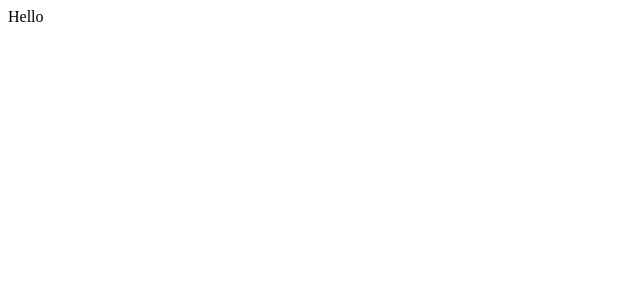
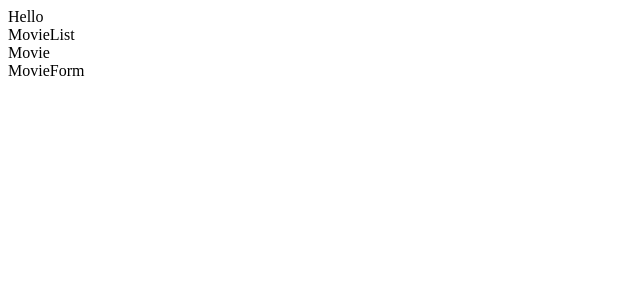
Before and after one commit to enjik/movie-voting-app, a React app: page / in a window 1280 px wide. Shown: the top 300 px of the page, without its empty margins (0-640 px from the left). Built offline with nearby package versions, Linux system fonts and the light colour scheme; the HTML template or start-up script is replaced by a standard one.

Commit message:
Render template

```diff
--- a/client/src/components/Movie.jsx
+++ b/client/src/components/Movie.jsx
@@ -0,0 +1,14 @@
+import React from 'react';
+
+class Movie extends React.Component {
+  constructor(props) {
+    super(props);
+  }
+  render() {
+    return(
+      <div>Movie</div>
+    )
+  }
+}
+
+export default Movie;
--- a/client/src/components/MovieForm.jsx
+++ b/client/src/components/MovieForm.jsx
@@ -0,0 +1,14 @@
+import React from 'react';
+
+class MovieForm extends React.Component {
+  constructor(props) {
+    super(props);
+  }
+  render() {
+    return (
+      <div>MovieForm</div>
+    )
+  }
+}
+
+export default MovieForm;
--- a/client/src/components/MovieList.jsx
+++ b/client/src/components/MovieList.jsx
@@ -0,0 +1,13 @@
+import React from 'react';
+import Movie from './Movie.jsx';
+
+const MovieList = (props) => {
+  return (
+    <div>
+      <div>MovieList</div>
+      <Movie />
+    </div>
+  )
+}
+
+export default MovieList;
--- a/client/src/index.jsx
+++ b/client/src/index.jsx
@@ -1,6 +1,14 @@
 import React from 'react';
 import ReactDOM from 'react-dom';
+import MovieList from './components/MovieList.jsx';
+import MovieForm from './components/MovieForm.jsx';
 
-const App = (props) => (<div>Hello</div>);
+const App = (props) => (
+  <div>
+    <div>Hello</div>
+    <MovieList />
+    <MovieForm />
+  </div>
+);
 
 ReactDOM.render(<App />, document.getElementById('app'));
```
Also changed, not shown: 1 other file (tests, documents, lock files or other folders).
